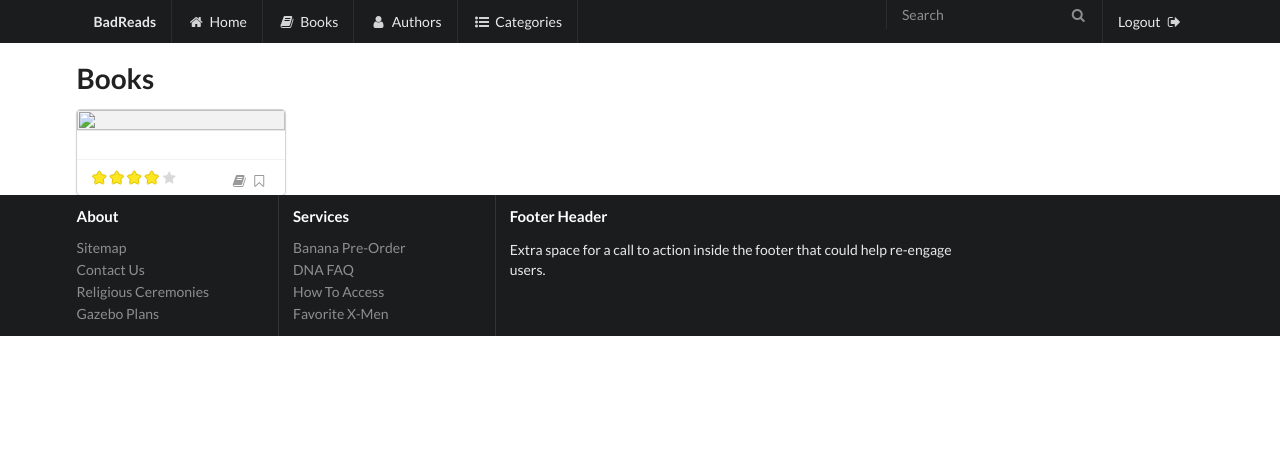
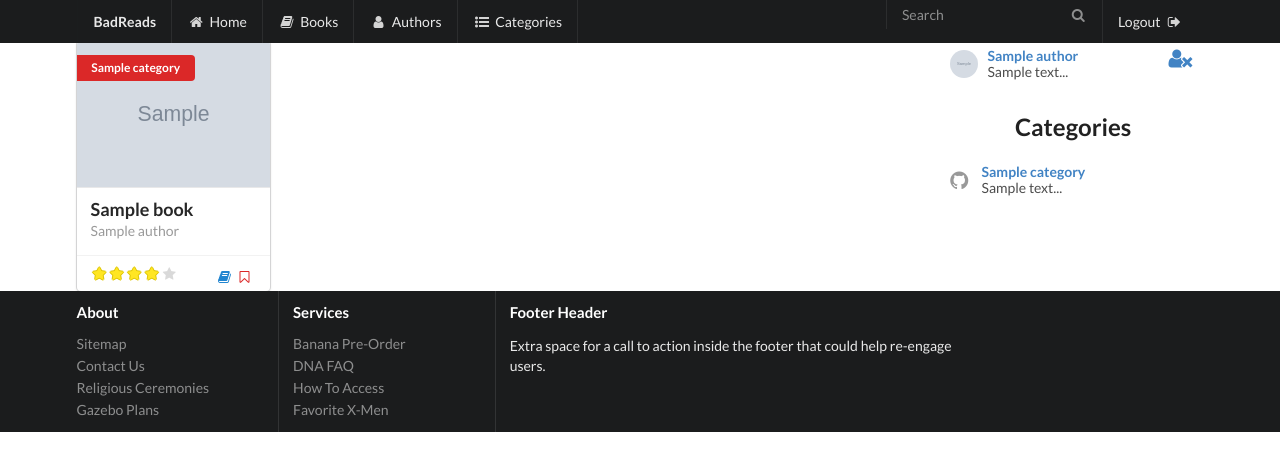
Before and after one commit to EhabGamal/BadReads, a Django app: page / in a window 1280 px wide. Shown: the top 471 px of the page. Run offline with Django 3.2, Linux system fonts and the light colour scheme; a user stored in the database is signed in; tables that the repository leaves empty hold one stand-in row (values such as "Sample post"); grey boxes marked "Sample" are stand-in pictures; some libraries are stand-ins or nearby versions.

Commit message:
Adding authors and categories to home template

```diff
--- a/library/templates/home.html
+++ b/library/templates/home.html
@@ -1,35 +1,67 @@
 {% include 'layouts/header.html' %}
-<br><br><br>
-<div class="ui container">
-    <h1>Books</h1>
-    <div class="ui five cards">
-        {% for book in books %}
+
+<div class="ui main container">
+    <div class="ui stackable grid">
+        <div class="twelve wide column">
+            <h2 class="ui center aligned header">My Books</h2>
+            <div class="ui four cards">
+                {% for rel in books %}
                     <div class="ui card">
-                <div class="image">
+                        <div class="image" style="max-height: 200px; overflow-y:hidden">
+                            <a class="ui red ribbon label">{{ rel.book.category }}</a>
                             <div class="ui blurring dimmer">
                                 <div class="content">
                                     <div class="center">
-                                <div class="text-capitalize">{{ book.summary }}</div>
-                                <a href="{% url 'library:book' book.id %}" class="ui teal button">View Book</a>
+                                        <div class="text-capitalize">{{ rel.book.summary }}</div>
+                                        <a href="{% url 'library:book' rel.book.id %}" class="ui teal button">View Book</a>
                                     </div>
                                 </div>
                             </div>
-                    <img src="{{ book.img.url }}">
+                            <img src="{{ rel.book.img.url }}" style="max-height: 200px">
                         </div>
                         <div class="content">
-                    <a href="{% url 'library:book' book.id %}" class="header">{{ book.title }}</a>
+                            <a href="{% url 'library:book' rel.book.id %}" class="header">{{ rel.book.title }}</a>
                             <div class="meta">
-                        <a class="group">{{ book.category }}</a>
+                                <a href="{% url 'library:author' rel.book.author.id %}" class="group">{{ rel.book.author }}</a>
                             </div>
                         </div>
                         <div class="extra">
-                    <div  data-max-rating="5" data-rating="4" class="ui star rating left floated"></div>
-                    <div class="right floated"><a href="{% url 'library:home' %}"><i class="remove bookmark icon"></i></a></div>
-                    <div class="right floated"><a href="{% url 'library:home' %}"><i class="book icon"></i></a></div>
+                            <div  data-max-rating="5" data-rating="{{ rel.rate }}" class="ui star rating left floated"></div>
+                            <div class="right floated"><a href="{% url 'library:home' %}"><i class="red {% if rel.wish %}remove{% endif %} bookmark icon"></i></a></div>
+                            <div class="right floated"><a href="{% url 'library:home' %}"><i class="{% if rel.read %}blue{% endif %} book icon"></i></a></div>
                         </div>
                     </div>
                 {% endfor %}
             </div>
         </div>
+        <div class="four wide column">
+            <h2 class="ui center aligned header">Authors</h2>
+            <div class="ui middle aligned selection list">
+                {% for author in authors %}
+                    <div class="item">
+                        <div class="right floated"><a href=""><i class="large remove user icon"></i></a></div>
+                        <img class="ui avatar image" src="{{ author.img.url }}">
+                        <div class="content">
+                            <a class="header">{{ author.name }}</a>
+                            <div class="description">{{ author.bio|slice:"0:20" }}..</div>
+                        </div>
+                    </div>
+                {% endfor %}
+            </div>
+            <h2 class="ui center aligned header">Categories</h2>
+            <div class="ui middle aligned selection list">
+                {% for category in categories %}
+                    <div class="item">
+                        <i class="large github middle aligned icon"></i>
+                        <div class="content">
+                            <a class="header">{{ category.name }}</a>
+                            <div class="description">{{ category.desc|slice:"0:35" }}..</div>
+                        </div>
+                    </div>
+                {% endfor %}
+            </div>
+        </div>
+    </div>
+</div>
 
 {% include 'layouts/footer.html' %}
```
Lines whose indentation alone changed are shown as unchanged.
